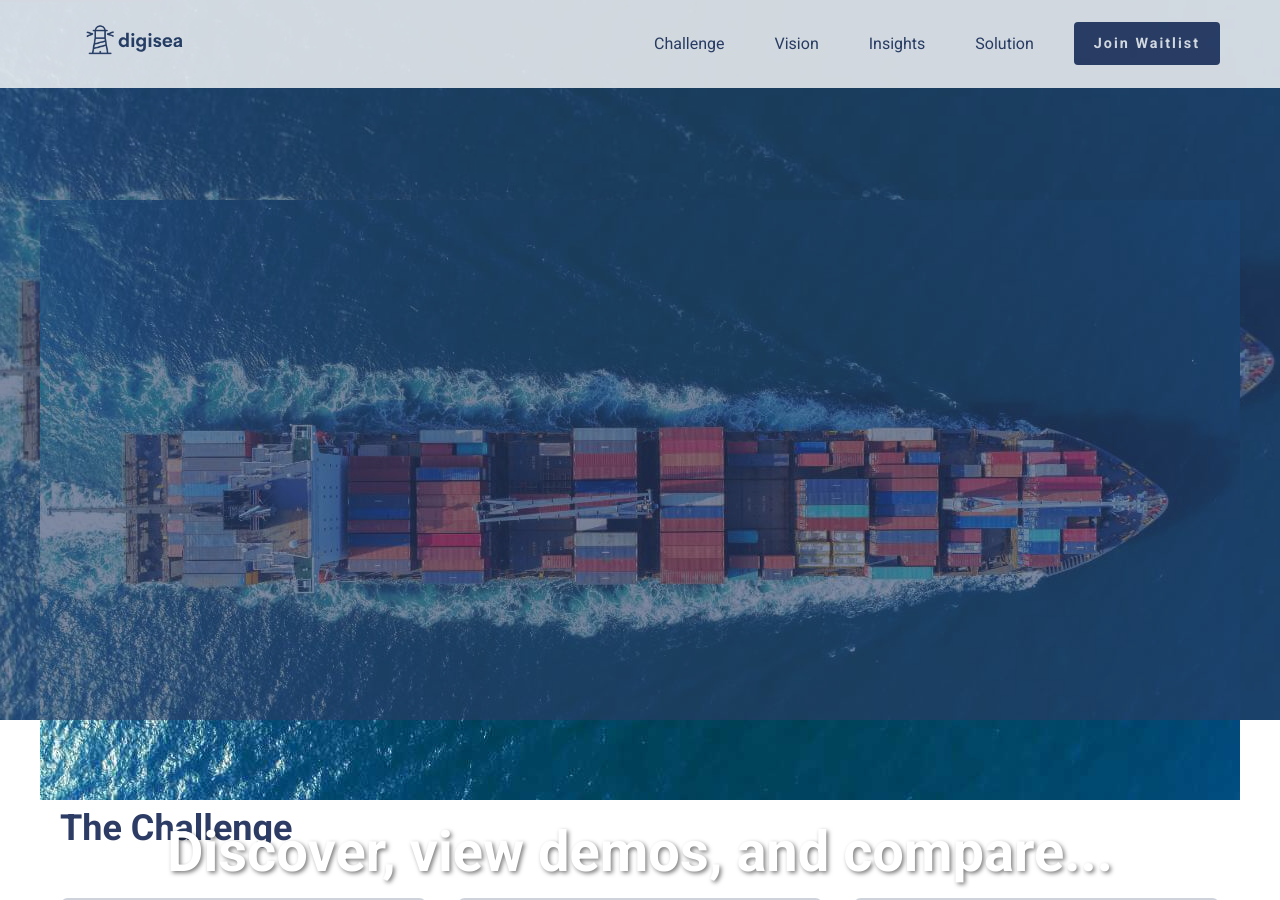
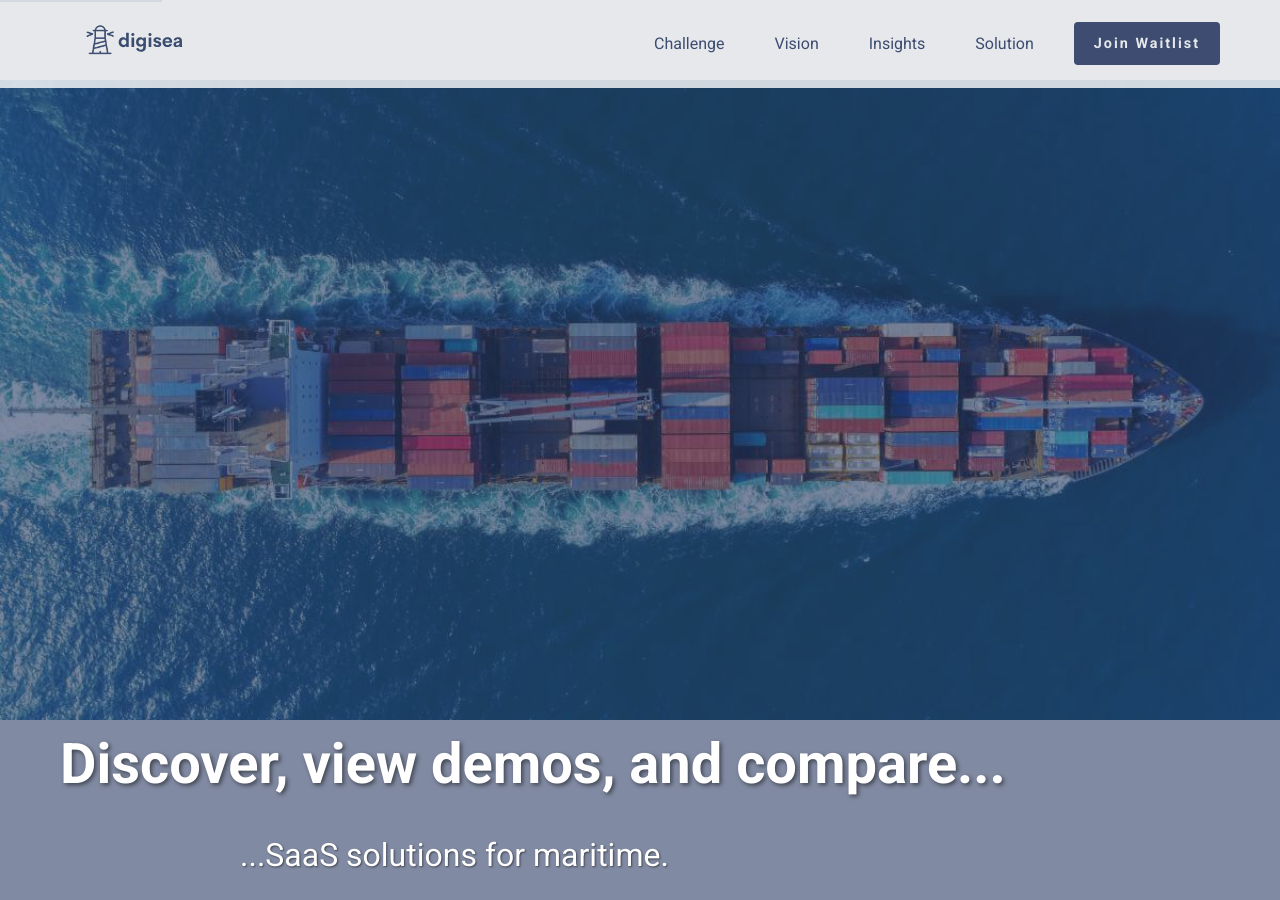
Before and after one commit to sasatass/digisea, a Jekyll site: the page built from index.markdown, in a window 1280 px wide and 900 px high. Built offline with Jekyll 4.4.1, drawn with Linux system fonts in a browser that asks for light colours.

Commit message:
Update main.css

```diff
--- a/assets/css/main.css
+++ b/assets/css/main.css
@@ -124,40 +124,15 @@ nav {
     transition: background-color 0.3s ease, transform 0.3s ease;
 }
 
-/* Desktop and larger screens */
-#hero {
-    background-image: url('/assets/images/hero-image.jpg');
-    background-size: cover;
-    background-position: center;
-    height: 80vh;
+.hero-image {
+  width: 100%;
+  height: auto;
+  display: block;
 }
-
-/* Mobile (use a smaller image) */
-@media (max-width: 600px) {
-    #hero {
-        background-image: url('/assets/images/hero-image-small.jpg');
-        background-size: cover;
-        background-position: center;
-    }
-}
-
 
 .nav-menu .cta-button:hover {
     background-color: var(--secondary-color);
     transform: translateY(-3px);
-}
-
-/* Hero Section */
-#hero {
-    background-image: url('../images/hero-image.jpg');
-    background-size: cover;
-    background-position: center;
-    background-attachment: no-repeat;
-    color: white;
-    text-align: center;
-    padding: 200px 0 150px;
-    position: relative;
-    min-height: 80vh;
 }
 
 #hero::before {
```
